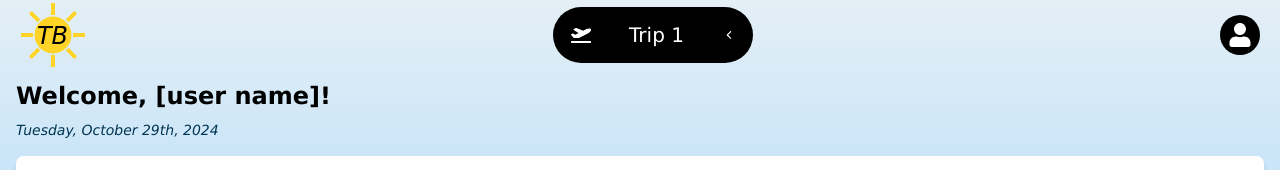
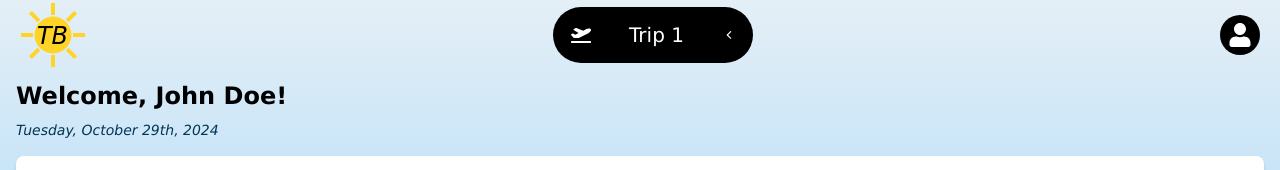
Before and after one commit to KhushiChoksi/CPSC481_T8G2, a Next.js app in the folder travel-app/: page /home in a window 1280 px wide. Shown: the top 170 px of the page. Built offline with nearby package versions, Linux system fonts and the light colour scheme.

Commit message:
updated name link from account context so that user's name is displayed with welcome header

```diff
--- a/travel-app/src/app/home/page.tsx
+++ b/travel-app/src/app/home/page.tsx
@@ -1,14 +1,27 @@
+"use client";
+
+import React from "react";
 import Navbar from "../components/Navbar";
 import Image from "next/image";
 import Topbar from "../components/Topbar";
+import { useAccount } from "../context/AccountContext";
 
 export default function HomePage() {
+  const { account } = useAccount(); // Access the account details from the context
+
+  // Helper function to truncate text
+  const truncateText = (text: string) => {
+    return text.length > 30 ? `${text.slice(0, 27)}...` : text;
+  };
+
   return (
     <div className="flex flex-col items-center min-h-screen text-darkblue">
       <Topbar/>
       {/* Welcome Section */}
       <main className="mt-10 flex flex-col items-start w-full px-4 py-6 pt-10">
-        <h1 className="text-2xl font-bold text-black mb-2">Welcome, [user name]!</h1>
+        <h1 className="text-2xl font-bold text-black mb-2">
+          Welcome, {truncateText(account.firstName)} {truncateText(account.lastName)}!
+        </h1>
 
         {/* Date Section */}
 
```
